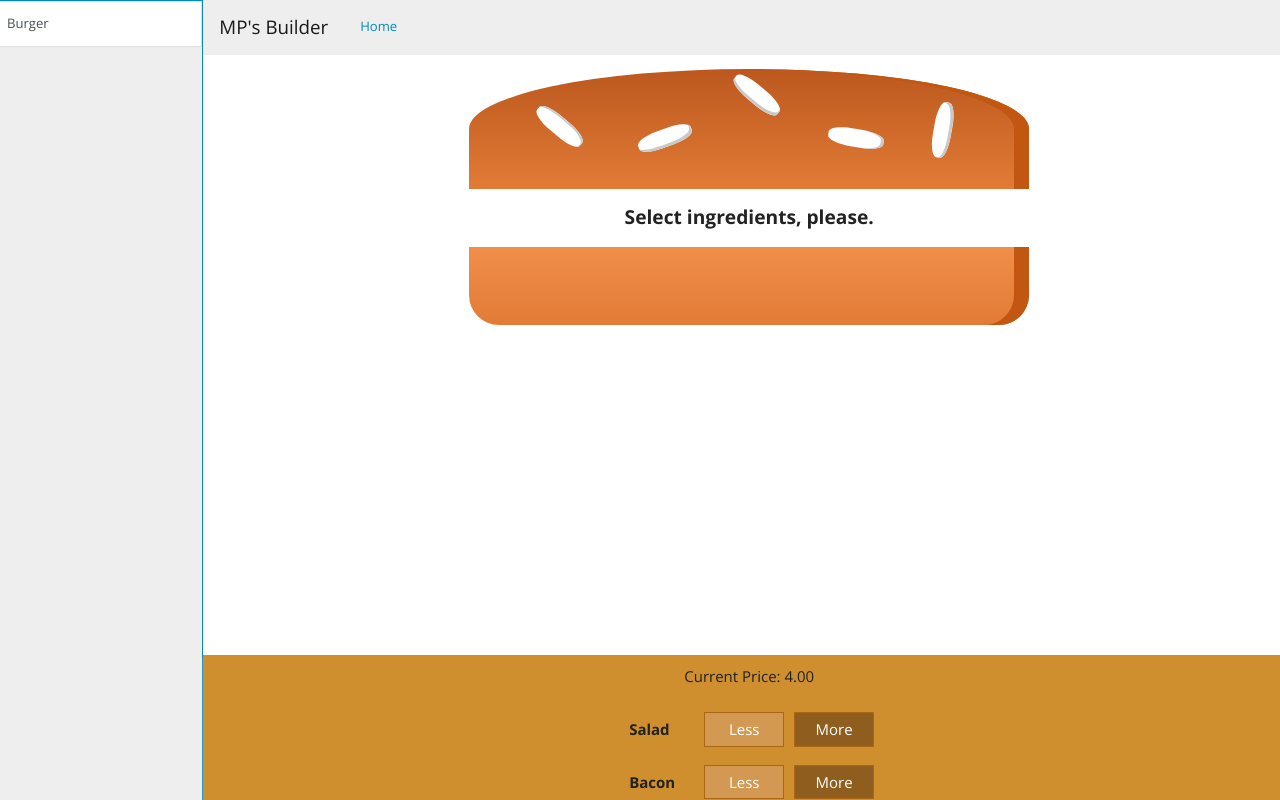
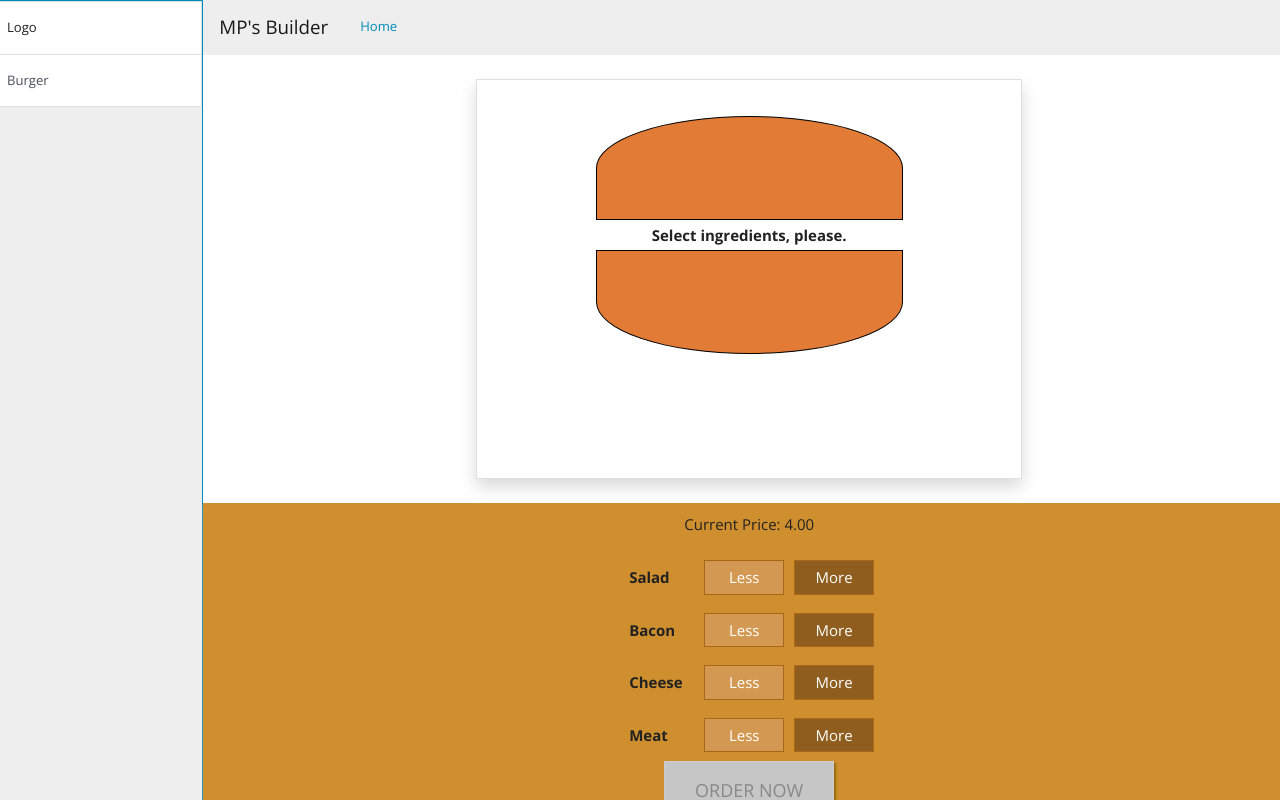
Before and after one commit to mpsingh17/Burger-Builder-ReactJS, a React (Create React App) app: page / in a window 1280 px wide. Shown: the top 800 px of the page. Built offline with nearby package versions, Linux system fonts and the light colour scheme.

Commit message:
burger top bottom and ingredients setup

```diff
--- a/src/components/UI/Sidebar/Sidebar.js
+++ b/src/components/UI/Sidebar/Sidebar.js
@@ -1,11 +1,12 @@
 import React from "react";
-import styles from "./Sidebar.module.css";
+// import styles from "./Sidebar.module.css";
 import { ListGroup } from "react-bootstrap";
 
 const sidebar = props => {
     return (
         <ListGroup>
-            <ListGroup.Item action href="#">
+            <ListGroup.Item className="py-3">Logo</ListGroup.Item>
+            <ListGroup.Item action href="#" className="py-3">
                 Burger
             </ListGroup.Item>
         </ListGroup>
--- a/src/components/burger/Burger.js
+++ b/src/components/burger/Burger.js
@@ -1,31 +1,43 @@
-import React from 'react';
-import styles from './Burger.module.css';
-import BurgerIngredient from './burger_ingredient/BurgerIngredient';
+import React from "react";
+import styles from "./Burger.module.css";
+import BurgerIngredient from "./burger_ingredient/BurgerIngredient";
+import { Card } from "react-bootstrap";
 
-const Burger = (props) => {
-
+const Burger = props => {
     const totalIngredients = [];
-    Object.keys(props.ingredients)
-    .forEach((ing) => {
+    Object.keys(props.ingredients).forEach(ing => {
         for (let i = 0; i < props.ingredients[ing]; i++) {
             totalIngredients.push(ing);
         }
     });
 
     let transformedIngredients = totalIngredients.map((ing, i) => {
-        return <BurgerIngredient key={ing + i} type={ing} />
+        return <BurgerIngredient key={ing + i} type={ing} />;
     });
 
     if (transformedIngredients.length === 0)
-        transformedIngredients = <p>Select ingredients, please.</p>
+        transformedIngredients = (
+            <p
+                className={`${
+                    styles.NoIngredientLabel
+                } mx-auto my-1 text-center`}
+            >
+                Select ingredients, please.
+            </p>
+        );
 
     return (
-        <div className={styles.Burger}>
+        <Card
+            body
+            className={`${
+                styles.BurgerCard
+            } mx-auto mt-4 shadow p-3 mb-4 bg-white rounded`}
+        >
             <BurgerIngredient type="bread-top" />
             {transformedIngredients}
             <BurgerIngredient type="bread-bottom" />
-        </div>
-    )
-}
+        </Card>
+    );
+};
 
 export default Burger;
--- a/src/components/burger/Burger.module.css
+++ b/src/components/burger/Burger.module.css
@@ -1,8 +1,8 @@
-.Burger {
+/* .Burger {
     width: 100%;
     margin: auto;
-    height: 250px;
-    overflow: scroll;
+    height: 200px;
+    overflow-y: scroll;
     text-align: center;
     font-weight: bold;
     font-size: 1.2rem;
@@ -24,7 +24,25 @@
 
 @media (min-width: 1000px) and (min-height: 700px) {
     .Burger {
-        width: 700px;
-        height: 600px;
+        width: 25vw;
+        height: 45vh;
+    }
+} */
+
+.BurgerCard {
+    width: 50%;
+    height: 50vh;
+    overflow-y: scroll;
+    /* border: 1px solid lightcoral; */
+}
+
+@media (max-width: 768px) {
+    .BurgerCard {
+        width: 90%;
     }
 }
+
+.NoIngredientLabel {
+    width: 65%;
+    font-weight: 600;
+}
--- a/src/components/burger/burger_ingredient/BurgerIngredient.js
+++ b/src/components/burger/burger_ingredient/BurgerIngredient.js
@@ -1,38 +1,47 @@
-import React from 'react';
-import styles from './BurgerIngredient.module.css';
-import PropType from 'prop-types';
+import React from "react";
+import PropType from "prop-types";
+import styles from "./BurgerIngredient.module.css";
 
-const BurgerIngredient = (props) => {
+const BurgerIngredient = props => {
     let ingredient = null;
 
     switch (props.type) {
-        case ('bread-bottom'):
-            ingredient = <div className={styles.BreadBottom}></div>;
-            break;
-
-        case ('bread-top'):
+        case "bread-top":
             ingredient = (
-                <div className={styles.BreadTop}>
-                    <div className={styles.Seeds1}></div>
-                    <div className={styles.Seeds2}></div>
-                </div>
+                <div className={`${styles.Ingredient} ${styles.BurgerTop}`} />
             );
             break;
 
-        case ('meat'):
-            ingredient = <div className={styles.Meat}></div>;
+        case "bread-bottom":
+            ingredient = (
+                <div
+                    className={`${styles.Ingredient} ${styles.BurgerBottom}`}
+                />
+            );
             break;
 
-        case ('cheese'):
-            ingredient = <div className={styles.Cheese}></div>;
+        case "meat":
+            ingredient = (
+                <div className={`${styles.Ingredient} ${styles.Meat} my-1`} />
+            );
             break;
 
-        case ('salad'):
-            ingredient = <div className={styles.Salad}></div>;
+        case "cheese":
+            ingredient = (
+                <div className={`${styles.Ingredient} ${styles.Cheese} my-1`} />
+            );
             break;
 
-        case ('bacon'):
-            ingredient = <div className={styles.Bacon}></div>;
+        case "salad":
+            ingredient = (
+                <div className={`${styles.Ingredient} ${styles.Salad} my-1`} />
+            );
+            break;
+
+        case "bacon":
+            ingredient = (
+                <div className={`${styles.Ingredient} ${styles.Bacon} my-1`} />
+            );
             break;
 
         default:
@@ -40,7 +49,7 @@ const BurgerIngredient = (props) => {
             break;
     }
     return ingredient;
-}
+};
 
 BurgerIngredient.propTypes = {
     type: PropType.string.isRequired
--- a/src/components/burger/burger_ingredient/BurgerIngredient.module.css
+++ b/src/components/burger/burger_ingredient/BurgerIngredient.module.css
@@ -1,113 +1,51 @@
-.BreadBottom {
-    height: 13%;
-    width: 80%;
-    background: linear-gradient(#F08E4A, #e27b36);
-    border-radius: 0 0 30px 30px;
-    box-shadow: inset -15px 0 #c15711;
-    margin: 2% auto;
+.Ingredient {
+    width: 65%;
+    margin-left: auto;
+    margin-right: auto;
 }
 
-.BreadTop {
-    height: 20%;
-    width: 80%;
-    background: linear-gradient(#bc581e, #e27b36);
-    border-radius: 50% 50% 0 0;
-    box-shadow: inset -15px 0 #c15711;
-    margin: 2% auto;
-    position: relative;
-}
-
-.Seeds1 {
-    width: 10%;
-    height: 15%;
-    position: absolute;
-    background-color: white;
-    left: 30%;
-    top: 50%;
-    border-radius: 40%;
-    transform: rotate(-20deg);
-    box-shadow: inset -2px -3px #c9c9c9;
-}
-
-.Seeds1:after {
-    content: "";
-    width: 100%;
-    height: 100%;
-    position: absolute;
-    background-color: white;
-    left: -170%;
-    top: -260%;
-    border-radius: 40%;
-    transform: rotate(60deg);
-    box-shadow: inset -1px 2px #c9c9c9;
-  }
-
-.Seeds1:before {
-    content: "";
-    width: 100%;
-    height: 100%;
-    position: absolute;
-    background-color: white;
-    left: 180%;
-    top: -50%;
-    border-radius: 40%;
-    transform: rotate(60deg);
-    box-shadow: inset -1px -3px #c9c9c9;
-  }
-
-  .Seeds2 {
-    width: 10%;
-    height: 15%;
-    position: absolute;
-    background-color: white;
-    left: 64%;
-    top: 50%;
-    border-radius: 40%;
-    transform: rotate(10deg);
-    box-shadow: inset -3px 0 #c9c9c9;
-  }
-
-  .Seeds2:before {
-    content: "";
-    width: 100%;
-    height: 100%;
-    position: absolute;
-    background-color: white;
-    left: 150%;
-    top: -130%;
-    border-radius: 40%;
-    transform: rotate(90deg);
-    box-shadow: inset 1px 3px #c9c9c9;
-  }
-
-
 .Meat {
-    width: 80%;
-    height: 8%;
+    height: 2vh;
     background: linear-gradient(#7f3608, #702e05);
-    margin: 2% auto;
     border-radius: 15px;
 }
 
 .Cheese {
-    width: 90%;
-    height: 4.5%;
-    margin: 2% auto;
+    height: 2vh;
     background: linear-gradient(#f4d004, #d6bb22);
     border-radius: 20px;
 }
 
 .Salad {
-    width: 85%;
-    height: 7%;
-    margin: 2% auto;
+    height: 2vh;
     background: linear-gradient(#228c1d, #91ce50);
     border-radius: 20px;
 }
 
 .Bacon {
-    width: 80%;
-    height: 3%;
+    height: 2vh;
     background: linear-gradient(#bf3813, #c45e38);
-    margin: 2% auto;
+    border-radius: 20px;
 }
+
+.BurgerTop {
+    height: 13vh;
+    background-color: #e27b36;
+    border-top-left-radius: 50%;
+    border-top-right-radius: 50%;
+    border: 1px solid black;
+}
+
+.BurgerBottom {
+    height: 13vh;
+    background-color: #e27b36;
+    border-bottom-left-radius: 50%;
+    border-bottom-right-radius: 50%;
+    border: 1px solid black;
+}
+
+@media (max-width: 768px) {
+    .Ingredient {
+        width: 100%;
+    }
+}
```
